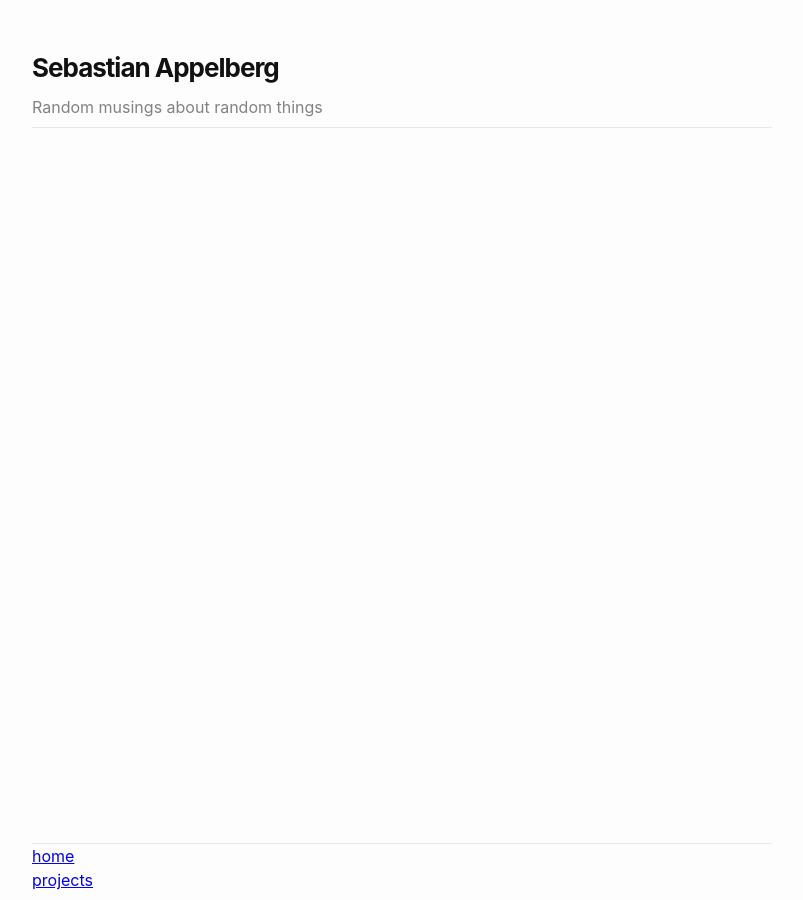
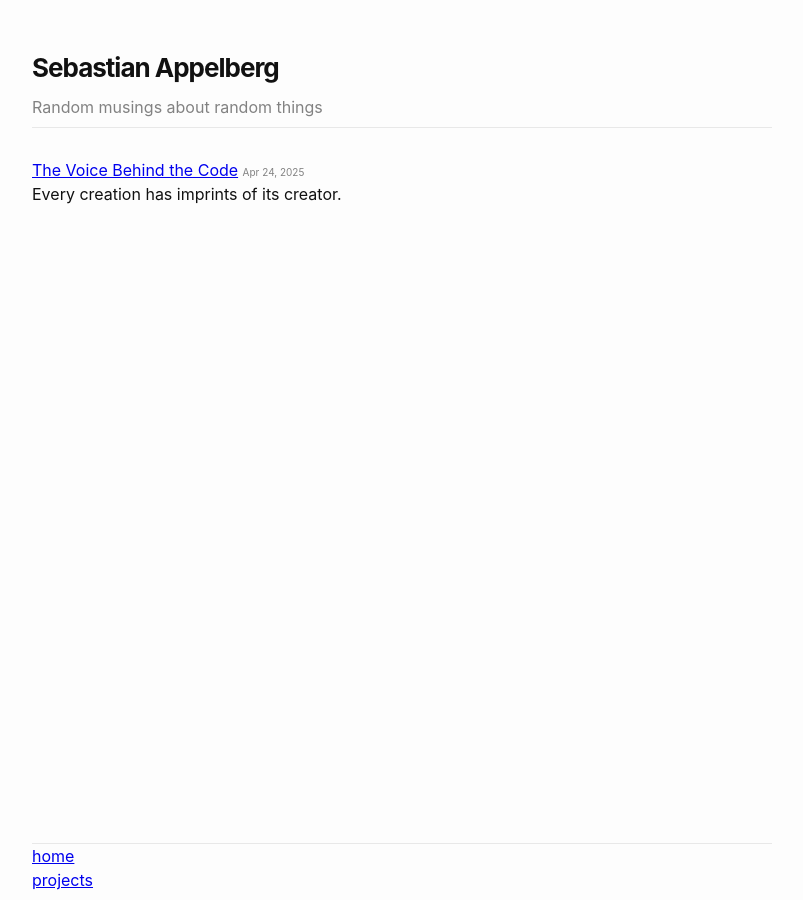
Before and after one commit to sebastianappelberg/sebastianappelberg.github.io, a Jekyll site: the page built from index.html, in a window 1280 px wide. Shown: the whole page, without its empty margins (238-1041 px from the left). Built offline with Jekyll 4.4.1, drawn with Linux system fonts in a browser that asks for light colours; some of the changed lines change nothing that is shown.

Commit message:
feat: first draft of the voice behind the code

````diff
--- /dev/null
+++ b/_posts/2025-04-24-the-voice-behind-the-code.markdown
@@ -0,0 +1,137 @@
+---
+layout: post
+title: The Voice Behind the Code
+subtitle: 2025-04-24
+description: Every creation has imprints of its creator.
+---
+
+Every creation has imprints of its creator.
+
+## Guess the Coder
+
+When I was coding in a team, I liked to play a little game: I’d look at a piece of code and try to guess who wrote it. Then I’d check it with `git blame`. I don’t remember ever being wrong. I’d like to think it’s because I’m a code-whisperer genius — but it’s not. There had to be something in the code that my pattern recognition engine could latch on to. Something that allowed me to get an image of a distinct person on the other side of the code. The question is, what was that thing?
+
+## Creative Choices
+
+Every creative medium affords the creator a set of choices. In code we use tools to restrict that set of choices in the name of consistency. But even with linters, code reviews, style guides, etc. some choices always sneak through — and those are the ones that adds uniqueness to the coder's style. These are some of those choices:
+- Naming
+- File structure
+- Formatting
+- Use of language constructs
+- Idioms
+- Documentation
+
+What follows are examples of each of these.
+### Naming
+
+Naming conventions can vary across countries and industries, even for the same concept.
+
+```
+// Coder A
+type User struct {
+    FirstName string
+    LastName  string
+}
+
+// Coder B
+type Person struct {
+    Given  string
+    Surname string
+}
+```
+
+### File Structure
+
+Architectural taste influences how you organize your files. In this example, one is more technical-modular; the other more domain-driven.
+
+```
+// Coder A (Functional focus)
+project/
+├── handlers/
+├── models/
+├── utils/
+└── main.go
+
+// Coder B (Domain focus)
+project/
+├── user/
+│   ├── service.go
+│   ├── repository.go
+├── auth/
+└── main.go
+```
+
+### Formatting
+
+Coder A may value conciseness, while Coder B may be optimizing for readability and diff-friendliness.
+
+```
+# Coder A
+if (is_valid and count > 0): result = compute(value)
+
+# Coder B
+if (
+    is_valid
+    and count > 0
+):
+    result = compute(value)
+```
+
+### Use of Language Constructs
+
+Coder A prefers terseness; Coder B might be optimizing for clarity or debugging ease.
+
+```
+// Coder A
+const status = error ? 'failed' : 'success';
+
+// Coder B
+let status;
+if (error) {
+    status = 'failed';
+} else {
+    status = 'success';
+}
+```
+
+### Idioms
+
+Idiomatic Go favors wrapping errors with context; the second version might reflect a background in verbose Java logging.
+
+```
+// Coder A (Go idiomatic)
+if err != nil {
+    return nil, fmt.Errorf("failed to load config: %w", err)
+}
+
+// Coder B (less idiomatic, Java-style)
+if err != nil {
+    log.Println("Error loading config:", err)
+    return nil, err
+}
+```
+
+### Documentation
+
+Coder A uses structured docstrings, possibly for auto-generated docs. Coder B prefers informal inline commentary. Having no comments is a choice too.
+
+```
+# Coder A
+def get_data():
+    """Returns data from cache or fetches it."""
+    ...
+
+# Coder B
+def get_data():
+    # Try to load from cache. If cache is stale or missing, fetch.
+    ...
+
+```
+
+## To Be Heard
+
+In some of these dimensions there are only two options, but in most of them, like naming, there can be quite a lot of options depending on the context. Let's say that on average there are three options available, that'd mean that just based on these five dimensions we have 243 possible combinations of choices. More than enough for everyone on a small team to have a recognizable signature.
+
+So what makes us recognize a particular coding voice? It’s partly the accumulated context — a pattern of choices we've seen before. And it’s partly what we know about the coder: their values, influences, and obsessions. When I see a domain focused structure, I think of Alice and her DDD rants. When it’s functionally organized, it smells like Bob, who sees everything through the lens of modular logic.
+
+If we pay attention, if we really listen to the voice behind the code, we might catch a glimpse of what makes the creator tick and we might learn what they think about the craft that we love.
--- a/assets/main.css
+++ b/assets/main.css
@@ -5,7 +5,6 @@
 p, blockquote, pre, hr,
 dl, dd, ol, ul, figure {
     margin: 0;
-    padding: 0;
 }
 
 /**
@@ -210,6 +209,7 @@
 
 .post-list {
     list-style: none;
+    padding: 0;
 }
 
 .post-list > li {
````
